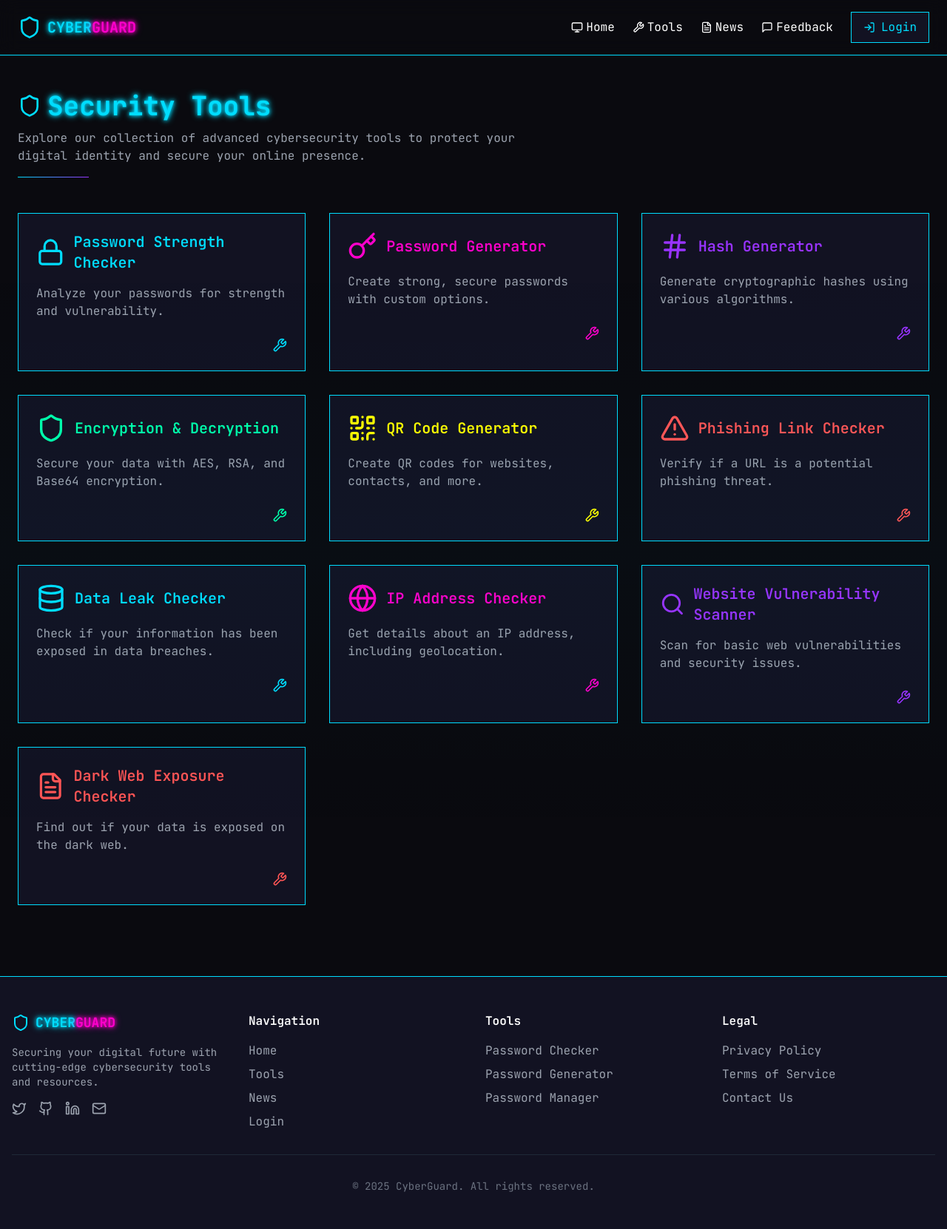
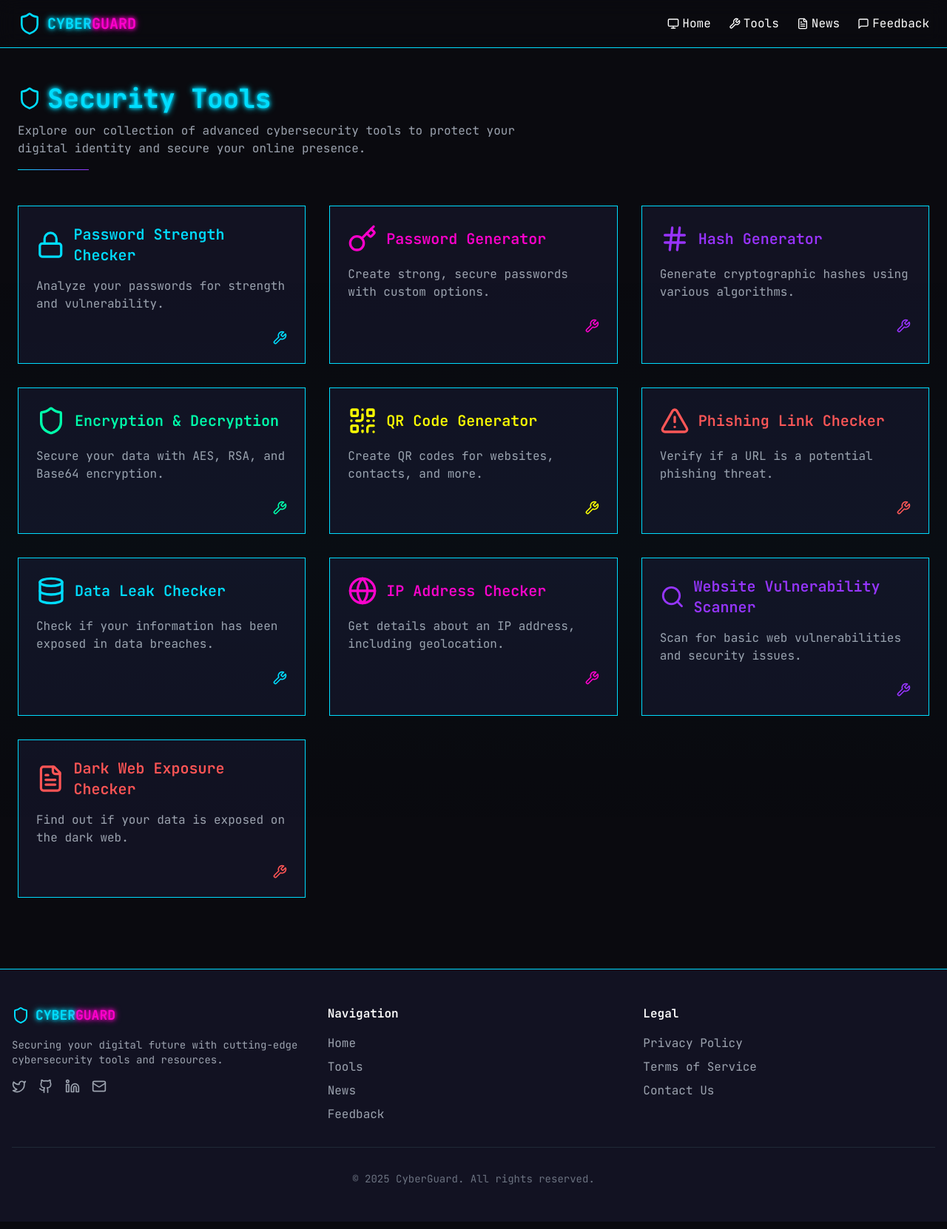
Before and after one commit to yaeboye/darkwave-cyberguard, a React (Vite) app: page /tools in a window 1280 px wide. Shown: the whole page at 74% size. Built offline with nearby package versions, Linux system fonts and the light colour scheme.

Commit message:
Remove auth features
Remove login and register functionality.

```diff
--- a/src/App.tsx
+++ b/src/App.tsx
@@ -5,14 +5,12 @@ import { TooltipProvider } from "@/components/ui/tooltip";
 import { QueryClient, QueryClientProvider } from "@tanstack/react-query";
 import { BrowserRouter, Routes, Route } from "react-router-dom";
 import { motion, AnimatePresence } from "framer-motion";
-import { AuthProvider } from "@/contexts/AuthContext";
 
 // Pages
 import Index from "./pages/Index";
 import Tools from "./pages/Tools";
 import News from "./pages/News";
 import NotFound from "./pages/NotFound";
-import Auth from "./pages/Auth";
 import Feedback from "./pages/Feedback";
 
 // Tool Pages
@@ -37,13 +35,11 @@ const App = () => (
       <Toaster />
       <Sonner />
       <BrowserRouter>
-        <AuthProvider>
         <AnimatePresence mode="wait">
           <Routes>
             <Route path="/" element={<Index />} />
             <Route path="/tools" element={<Tools />} />
             <Route path="/news" element={<News />} />
-              <Route path="/auth" element={<Auth />} />
             <Route path="/feedback" element={<Feedback />} />
 
             {/* Tool Routes */}
@@ -55,7 +51,6 @@ const App = () => (
             <Route path="*" element={<NotFound />} />
           </Routes>
         </AnimatePresence>
-        </AuthProvider>
       </BrowserRouter>
     </TooltipProvider>
   </QueryClientProvider>
--- a/src/components/Footer.tsx
+++ b/src/components/Footer.tsx
@@ -7,7 +7,7 @@ const Footer: React.FC = () => {
   return (
     <footer className="bg-cyber-darkgray border-t border-cyber-blue mt-12">
       <div className="container mx-auto px-4 py-12">
-        <div className="grid grid-cols-1 md:grid-cols-4 gap-8">
+        <div className="grid grid-cols-1 md:grid-cols-3 gap-8">
           <div className="space-y-4">
             <div className="flex items-center space-x-2">
               <Shield className="h-6 w-6 text-cyber-blue" />
@@ -42,24 +42,15 @@ const Footer: React.FC = () => {
               <li><Link to="/" className="text-gray-400 hover:text-cyber-blue transition-colors">Home</Link></li>
               <li><Link to="/tools" className="text-gray-400 hover:text-cyber-blue transition-colors">Tools</Link></li>
               <li><Link to="/news" className="text-gray-400 hover:text-cyber-blue transition-colors">News</Link></li>
-              <li><Link to="/auth" className="text-gray-400 hover:text-cyber-blue transition-colors">Login</Link></li>
-            </ul>
-          </div>
-
-          <div>
-            <h3 className="font-cyber text-white font-semibold mb-4">Tools</h3>
-            <ul className="space-y-2">
-              <li><Link to="/tools/password-checker" className="text-gray-400 hover:text-cyber-blue transition-colors">Password Checker</Link></li>
-              <li><Link to="/tools/password-generator" className="text-gray-400 hover:text-cyber-blue transition-colors">Password Generator</Link></li>
-              <li><Link to="/tools/password-manager" className="text-gray-400 hover:text-cyber-blue transition-colors">Password Manager</Link></li>
+              <li><Link to="/feedback" className="text-gray-400 hover:text-cyber-blue transition-colors">Feedback</Link></li>
             </ul>
           </div>
 
           <div>
             <h3 className="font-cyber text-white font-semibold mb-4">Legal</h3>
             <ul className="space-y-2">
-              <li><Link to="/not-found" className="text-gray-400 hover:text-cyber-blue transition-colors">Privacy Policy</Link></li>
-              <li><Link to="/not-found" className="text-gray-400 hover:text-cyber-blue transition-colors">Terms of Service</Link></li>
+              <li><Link to="/feedback" className="text-gray-400 hover:text-cyber-blue transition-colors">Privacy Policy</Link></li>
+              <li><Link to="/feedback" className="text-gray-400 hover:text-cyber-blue transition-colors">Terms of Service</Link></li>
               <li><Link to="/feedback" className="text-gray-400 hover:text-cyber-blue transition-colors">Contact Us</Link></li>
             </ul>
           </div>
--- a/src/components/Navbar.tsx
+++ b/src/components/Navbar.tsx
@@ -1,12 +1,10 @@
 
 import React, { useState } from 'react';
 import { Link } from 'react-router-dom';
-import { Menu, X, Shield, Monitor, Cpu, Terminal, FileText, Wrench, LogIn, LogOut, User, MessageSquare } from 'lucide-react';
-import { useAuth } from '@/contexts/AuthContext';
+import { Menu, X, Shield, Monitor, Cpu, Terminal, FileText, Wrench, MessageSquare } from 'lucide-react';
 
 const Navbar: React.FC = () => {
   const [isOpen, setIsOpen] = useState(false);
-  const { user, signOut } = useAuth();
 
   const toggleMenu = () => {
     setIsOpen(!isOpen);
@@ -39,27 +37,6 @@ const Navbar: React.FC = () => {
               <MessageSquare className="mr-1 h-4 w-4" />
               <span>Feedback</span>
             </Link>
-
-            {user ? (
-              <div className="flex items-center space-x-4">
-                <Link to="/tools/password-manager" className="font-cyber text-cyber-purple hover:text-cyber-blue transition-colors flex items-center">
-                  <User className="mr-1 h-4 w-4" />
-                  <span>My Vault</span>
-                </Link>
-                <button
-                  onClick={() => signOut()}
-                  className="cyber-button flex items-center"
-                >
-                  <LogOut className="mr-2 h-4 w-4" />
-                  <span>Logout</span>
-                </button>
-              </div>
-            ) : (
-              <Link to="/auth" className="cyber-button flex items-center">
-                <LogIn className="mr-2 h-4 w-4" />
-                <span>Login</span>
-              </Link>
-            )}
           </div>
 
           {/* Mobile menu button */}
@@ -110,38 +87,6 @@ const Navbar: React.FC = () => {
               <MessageSquare className="mr-2 h-4 w-4" />
               <span>Feedback</span>
             </Link>
-
-            {user ? (
-              <>
-                <Link
-                  to="/tools/password-manager"
-                  className="block font-cyber py-2 px-4 text-cyber-purple hover:bg-cyber-blue hover:bg-opacity-20 transition-all flex items-center"
-                  onClick={toggleMenu}
-                >
-                  <User className="mr-2 h-4 w-4" />
-                  <span>My Vault</span>
-                </Link>
-                <button
-                  onClick={() => {
-                    signOut();
-                    toggleMenu();
-                  }}
-                  className="w-full text-left block font-cyber py-2 px-4 text-cyber-blue hover:bg-cyber-blue hover:bg-opacity-20 transition-all flex items-center"
-                >
-                  <LogOut className="mr-2 h-4 w-4" />
-                  <span>Logout</span>
-                </button>
-              </>
-            ) : (
-              <Link
-                to="/auth"
-                className="block font-cyber py-2 px-4 text-cyber-blue hover:bg-cyber-blue hover:bg-opacity-20 transition-all flex items-center"
-                onClick={toggleMenu}
-              >
-                <LogIn className="mr-2 h-4 w-4" />
-                <span>Login</span>
-              </Link>
-            )}
           </div>
         </div>
       )}
```
Lines whose indentation alone changed are shown as unchanged.
